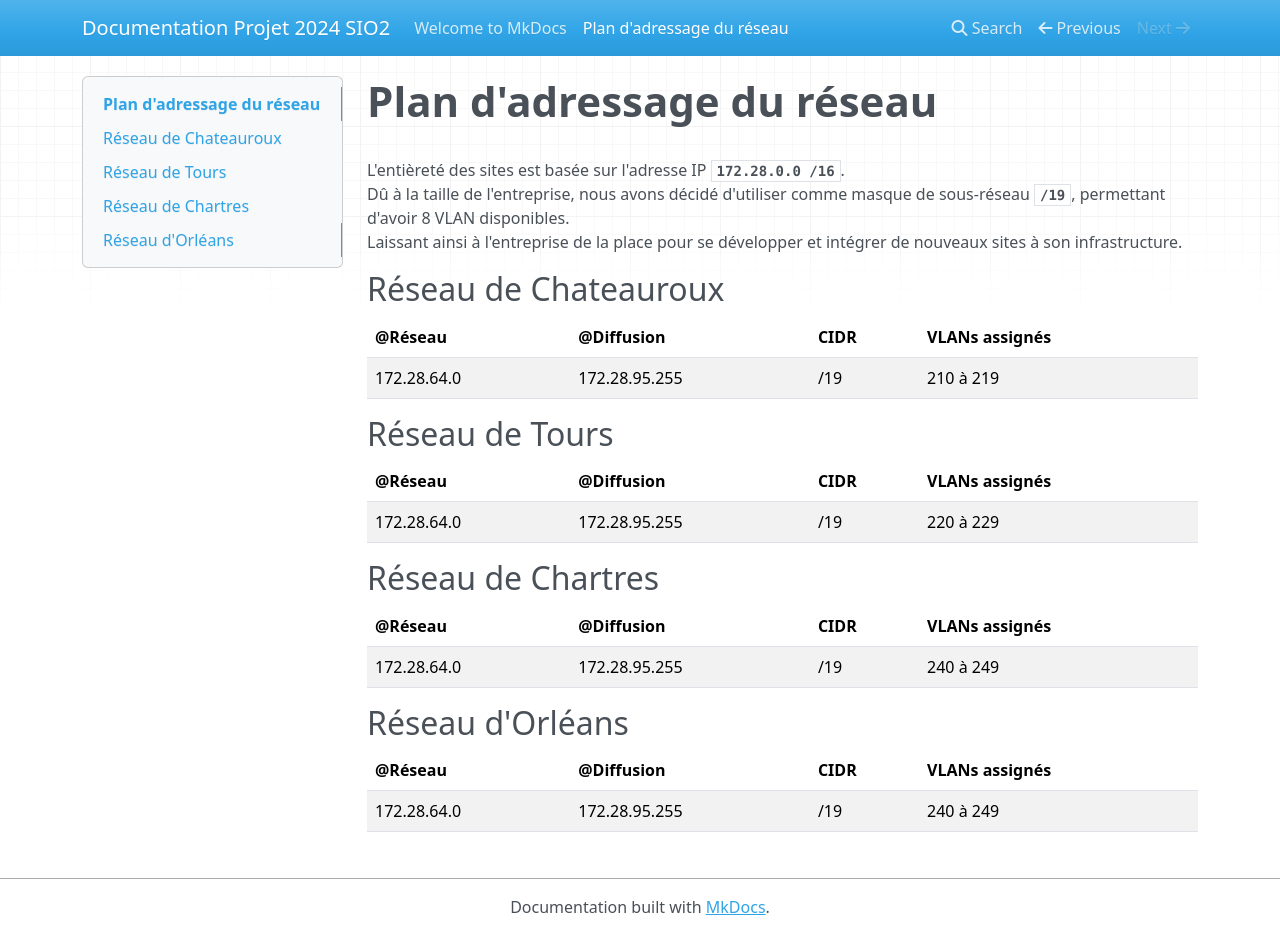
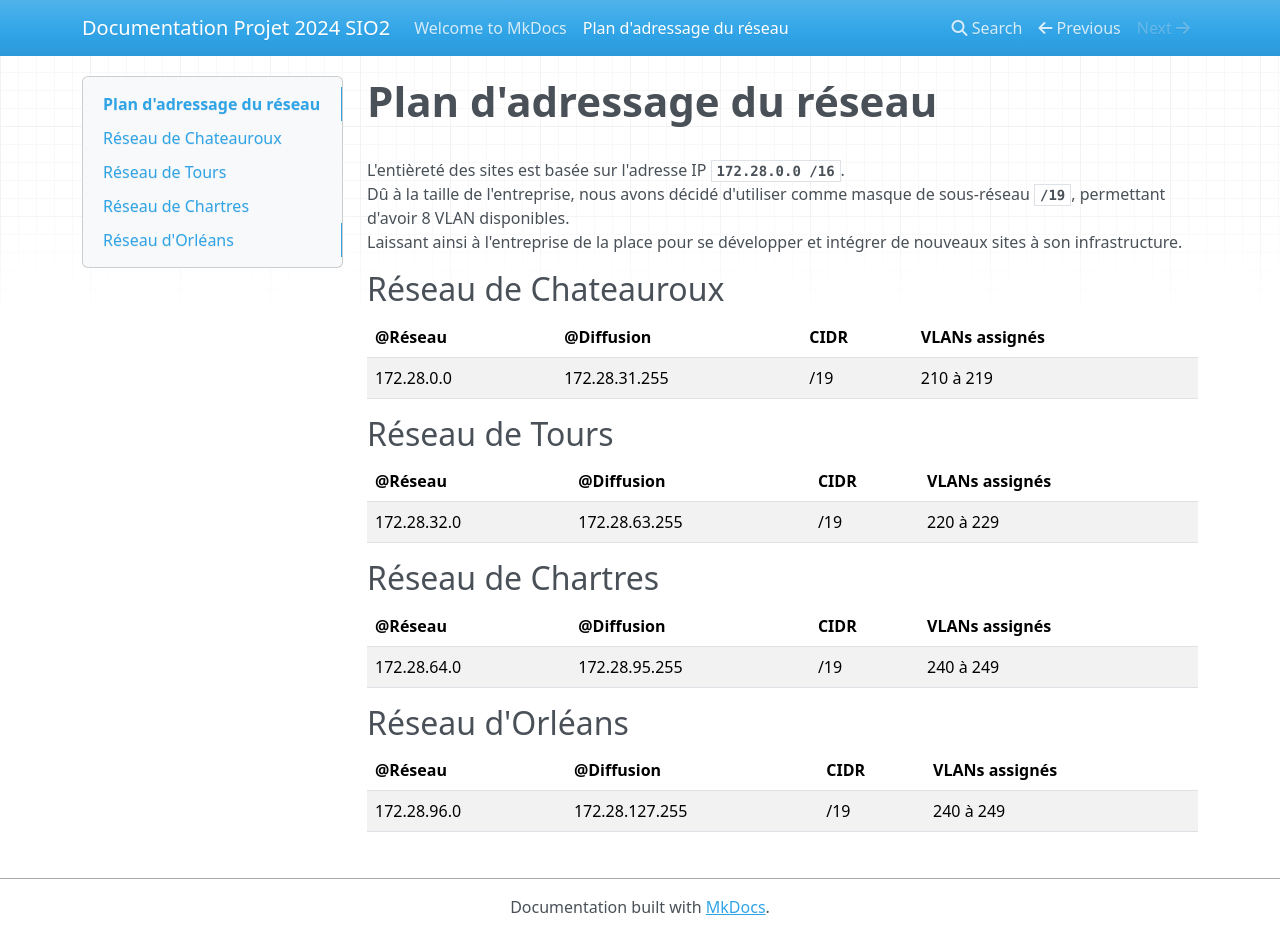
Before and after one commit to ThibaultT28000/Doc_2024_Chartres_SIO2, an MkDocs documentation site: the page built from docs/adressage.md, in a window 1280 px wide and 935 px high. Built offline with MkDocs 1.6.1, drawn with Linux system fonts in a browser that asks for light colours; nearby versions of some CDN libraries.

Commit message:
correction erreur adressage

```diff
--- a/docs/adressage.md
+++ b/docs/adressage.md
@@ -10,13 +10,13 @@ Laissant ainsi à l'entreprise de la place pour se développer et intégrer de n
 
 | @Réseau | @Diffusion | CIDR |  VLANs assignés |
 |----------|--------|----------------|----------------------|
-|172.28.64.0 | 172.28.95.255 | /19 | 210 à 219 |
+|172.28.0.0 | 172.28.31.255 | /19 | 210 à 219 |
 
 ## **Réseau de Tours**
 
 | @Réseau | @Diffusion | CIDR |  VLANs assignés |
 |----------|--------|----------------|----------------------|
-|172.28.64.0 | 172.28.95.255 | /19 | 220 à 229 |
+|172.28.32.0 | 172.28.63.255 | /19 | 220 à 229 |
 
 ## **Réseau de Chartres**
 
@@ -28,4 +28,4 @@ Laissant ainsi à l'entreprise de la place pour se développer et intégrer de n
 
 | @Réseau | @Diffusion | CIDR |  VLANs assignés |
 |----------|--------|----------------|----------------------|
-|172.28.64.0 | 172.28.95.255 | /19 | 240 à 249 |
+|172.28.96.0 | 172.28.127.255 | /19 | 240 à 249 |
```
